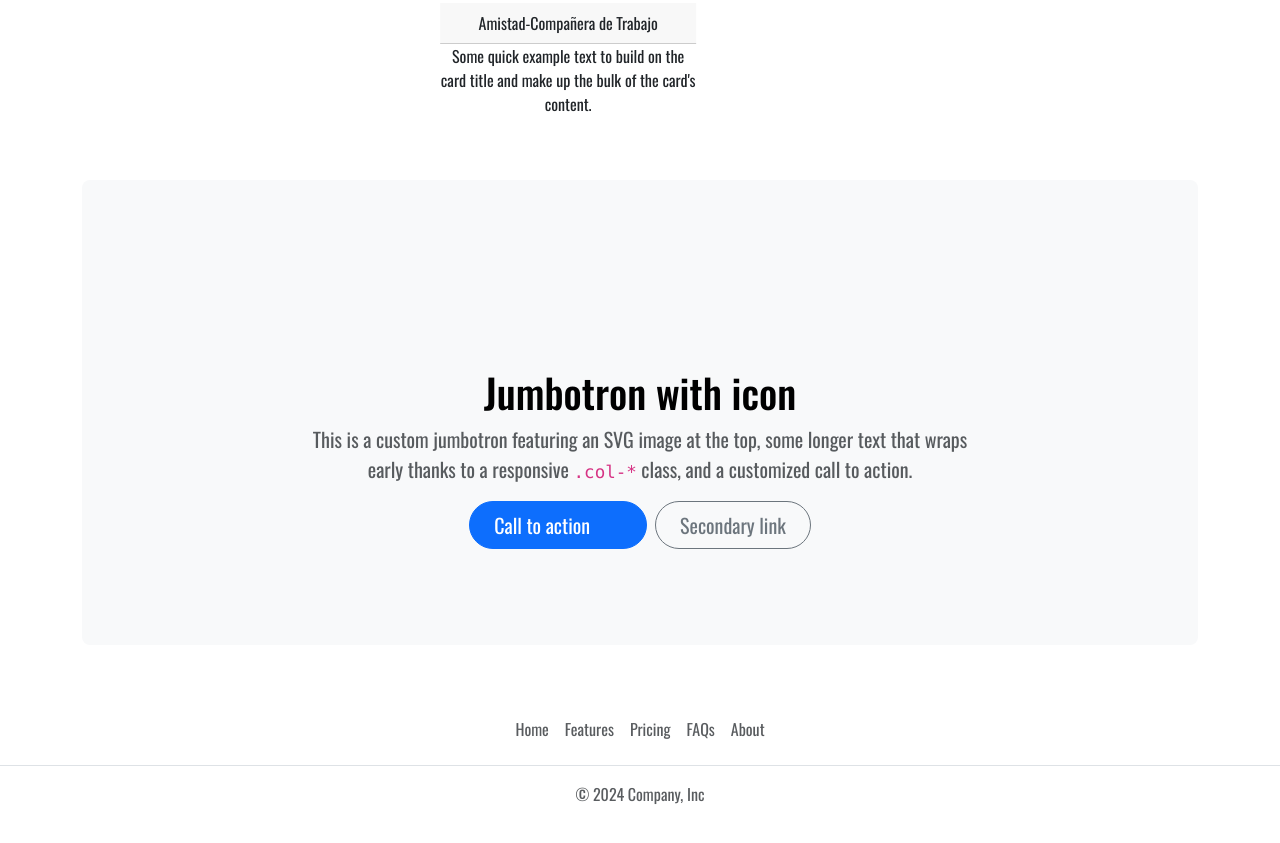
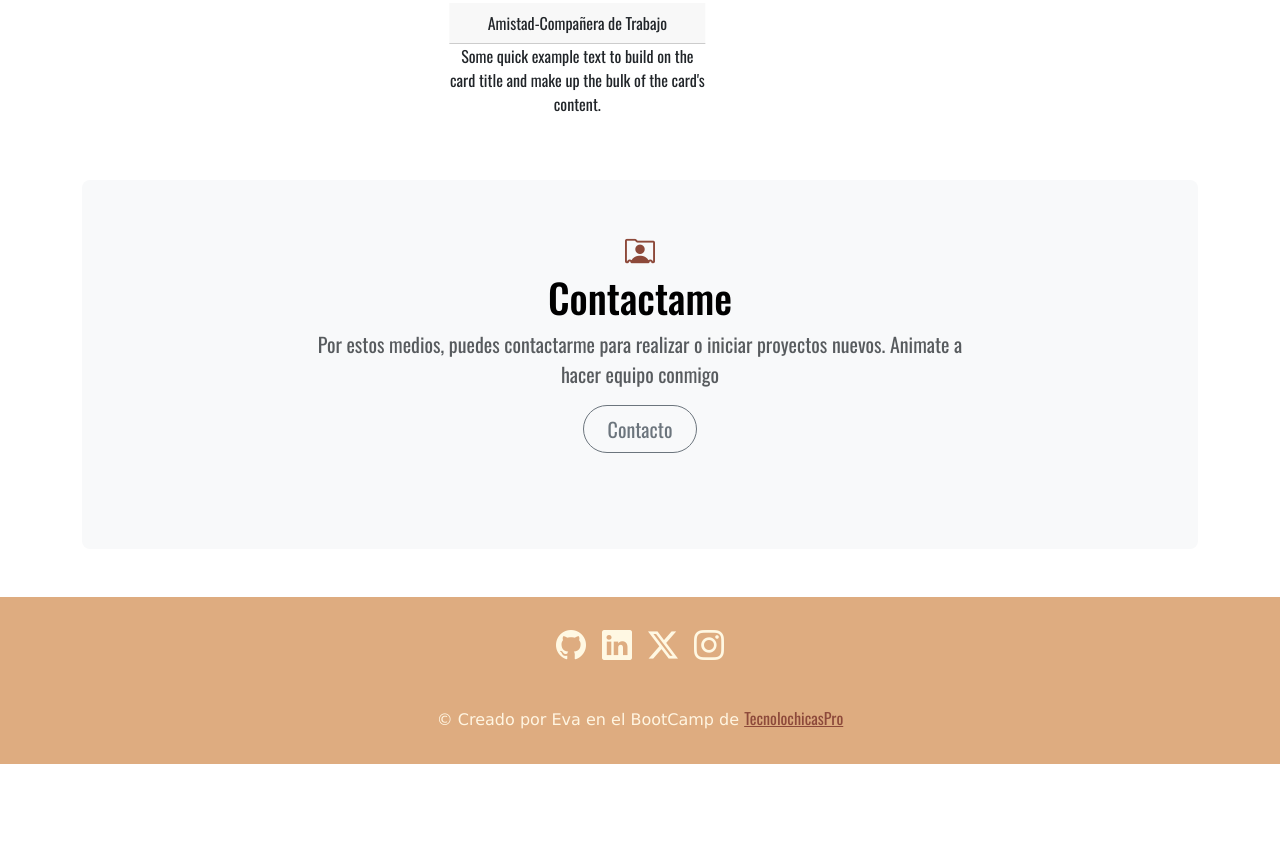
Before and after one commit to Evadelcarmen/Evadelcarmen.github.io, a plain HTML site: page index.html in a window 1280 px wide. Shown: the part 2217-3060 px from the top of the page. After the commit the page ends 3005 px from the top, so only its background shows below. Drawn offline with nearby package versions, Linux system fonts and the light colour scheme.

Commit message:
3er Cambio

```diff
--- a/index.html
+++ b/index.html
@@ -10,6 +10,7 @@
 <link rel="stylesheet" href="https://cdn.jsdelivr.net/npm/bootstrap-icons@1.11.3/font/bootstrap-icons.min.css">
 <link href="https://fonts.googleapis.com/css2?family=Oswald:wght@200..700&display=swap" rel="stylesheet">
 <link rel="stylesheet" href="style.css">
+<link rel="shortcut icon" href="/IMAGENES/file-earmark-code-fill.svg" type="image/x-icon">
     <!--CDN BOOTSTRAP-->
     <link href="https://cdn.jsdelivr.net/npm/bootstrap@5.3.3/dist/css/bootstrap.min.css" rel="stylesheet" integrity="sha384-QWTKZyjpPEjISv5WaRU9OFeRpok6YctnYmDr5pNlyT2bRjXh0JMhjY6hW+ALEwIH" crossorigin="anonymous">
     <title>Eva del Carmen Gonzalez Santiz</title>
@@ -123,7 +124,7 @@
 
     </section>
 
-    <section id="testimonios" class="mt-5">
+    <section id="testimonios" class="mt-5 container">
       <h2 class="pb-2 mb-5 border-bottom">Testimonios</h2>
       <div id="carouselExampleAutoplaying" class="carousel slide" data-bs-ride="carousel">
         <div class="carousel-inner">
@@ -175,11 +176,11 @@
 
         </div>
         <button class="carousel-control-prev"  type="button" data-bs-target="#carouselExampleAutoplaying" data-bs-slide="prev">
-          <span class="carousel-control-prev-icon aria-hidden="true"></span>
+          <span class="carousel-control-prev-icon btn btn-dark" aria-hidden="true"></span>
           <span class="visually-hidden">Previous</span>
         </button>
         <button class="carousel-control-next" type="button" data-bs-target="#carouselExampleAutoplaying" data-bs-slide="next">
-          <span  class="carousel-control-next-icon" aria-hidden="true"></span>
+          <span  class="carousel-control-next-icon btn btn-dark" aria-hidden="true"></span>
           <span class="visually-hidden">Next</span>
         </button>
       </div>
@@ -189,19 +190,18 @@
     <section id="contacto">
       <div class="container my-5">
         <div class="p-5 text-center bg-body-tertiary rounded-3">
-          <svg class="bi mt-4 mb-3" style="color: var(--bs-indigo);" width="100" height="100"><use xlink:href="#bootstrap"></use></svg>
-          <h1 class="text-body-emphasis">Jumbotron with icon</h1>
+          <i class="bi bi-person-rolodex" style="height: 100px; width: 100px;
+          color: #8D493A ;"></i>
+          <h1 class="text-body-emphasis">Contactame</h1>
           <p class="col-lg-8 mx-auto fs-5 text-muted">
-            This is a custom jumbotron featuring an SVG image at the top, some longer text that wraps early thanks to a responsive <code>.col-*</code> class, and a customized call to action.
+            Por estos medios, puedes contactarme para realizar o iniciar proyectos nuevos. Animate a hacer equipo conmigo
           </p>
           <div class="d-inline-flex gap-2 mb-5">
-            <button class="d-inline-flex align-items-center btn btn-primary btn-lg px-4 rounded-pill" type="button">
-              Call to action
-              <svg class="bi ms-2" width="24" height="24"><use xlink:href="#arrow-right-short"></use></svg>
+            <a href="mailto:L2427005@tuxtla.tecnm.mx">
+            <button class="btn btn-outline-secondary btn-lg px-4 rounded-pill" type="button">
+              Contacto
             </button>
-            <button class="btn btn-outline-secondary btn-lg px-4 rounded-pill" type="button">
-              Secondary link
-            </button>
+            </a>
           </div>
         </div>
       </div>
@@ -211,14 +211,19 @@
     <section class="footers">
 
         <footer class="py-3 my-4">
-          <ul class="nav justify-content-center border-bottom pb-3 mb-3">
-            <li class="nav-item"><a href="#" class="nav-link px-2 text-body-secondary">Home</a></li>
-            <li class="nav-item"><a href="#" class="nav-link px-2 text-body-secondary">Features</a></li>
-            <li class="nav-item"><a href="#" class="nav-link px-2 text-body-secondary">Pricing</a></li>
-            <li class="nav-item"><a href="#" class="nav-link px-2 text-body-secondary">FAQs</a></li>
-            <li class="nav-item"><a href="#" class="nav-link px-2 text-body-secondary">About</a></li>
+          <ul class="nav justify-content-center pb-3 mb-3">
+
+            <li class="nav-item"><a href="https://github.com/Evadelcarmen" target="_blank" class="nav-link px-2 text-body-secondary icon-footer"><i class="bi bi-github"></i></a></li>
+
+            <li class="nav-item"><a href="#" class="nav-link px-2 text-body-secondary icon-footer"><i class="bi bi-linkedin"></i></a></li>
+
+            <li class="nav-item"><a href="https://twitter.com/Eva051230" target="_blank" class="nav-link px-2 text-body-secondary icon-footer"><i class="bi bi-twitter-x"></i></a></li>
+
+            <li class="nav-item"><a href="https://www.instagram.com/evi.thv/" target="_blank" class="nav-link px-2 text-body-secondary icon-footer"><i class="bi bi-instagram"></i></a></li>
+
           </ul>
-          <p class="text-center text-body-secondary">© 2024 Company, Inc</p>
+          <p class="text-center icon-footer">© Creado por Eva en el BootCamp de <a href="https://tecnolochicas.mx/">TecnolochicasPro</a></p>
+
         </footer>
 
 
--- a/style.css
+++ b/style.css
@@ -30,3 +30,17 @@ header span{
     background-size:contain;
     background-repeat:no-repeat ;
 }
+footer{
+    background-color: #DEAC80;
+}
+footer .icon-footer i{
+    color: #FFF8E3;
+
+}
+footer p{
+    color: #FFF5E1;
+    font-family:Verdana, Geneva, Tahoma, sans-serif;
+}
+footer p a{
+    color: #8D493A;
+}
```
Also changed, not shown: IMAGENES/file-earmark-code-fill.svg (added).
